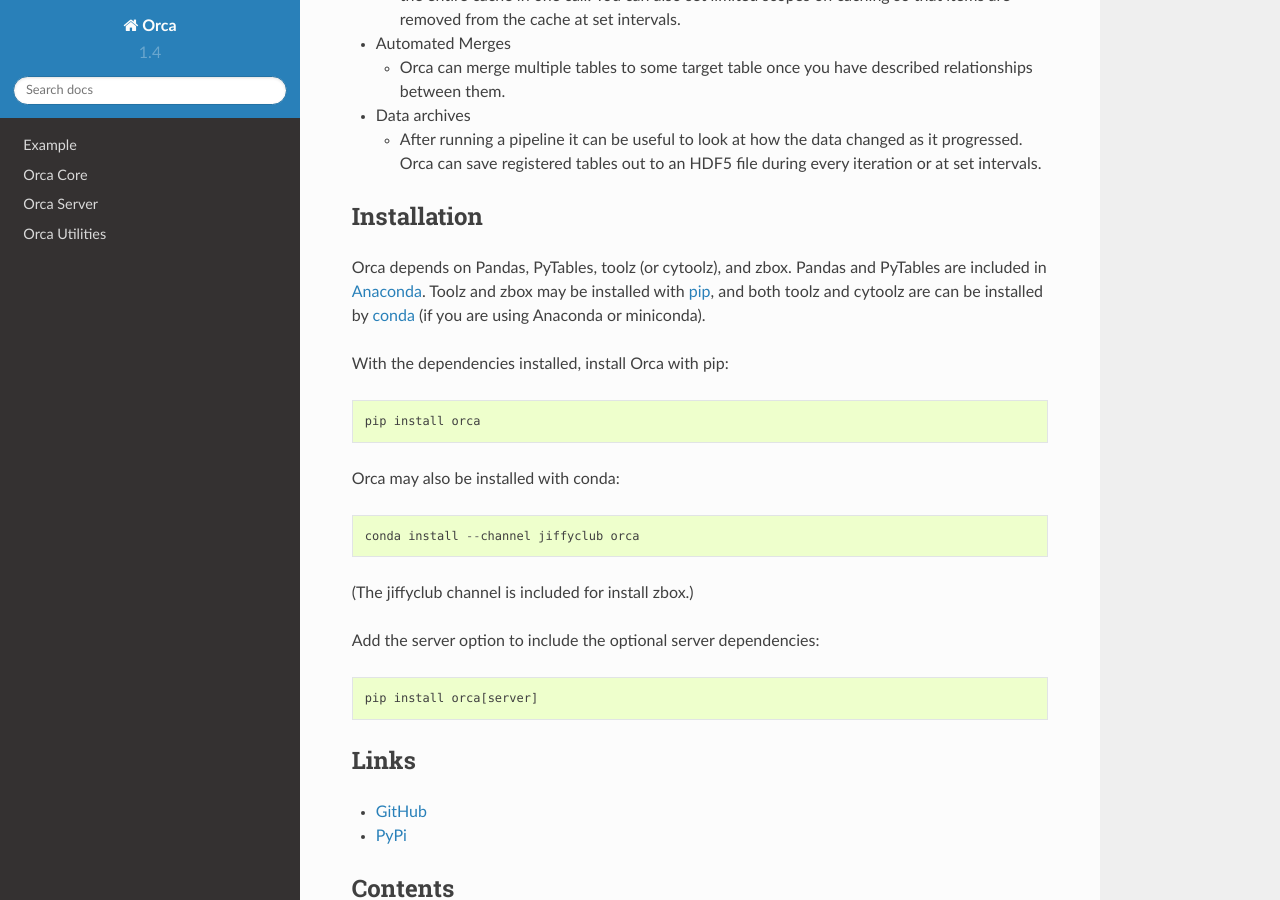
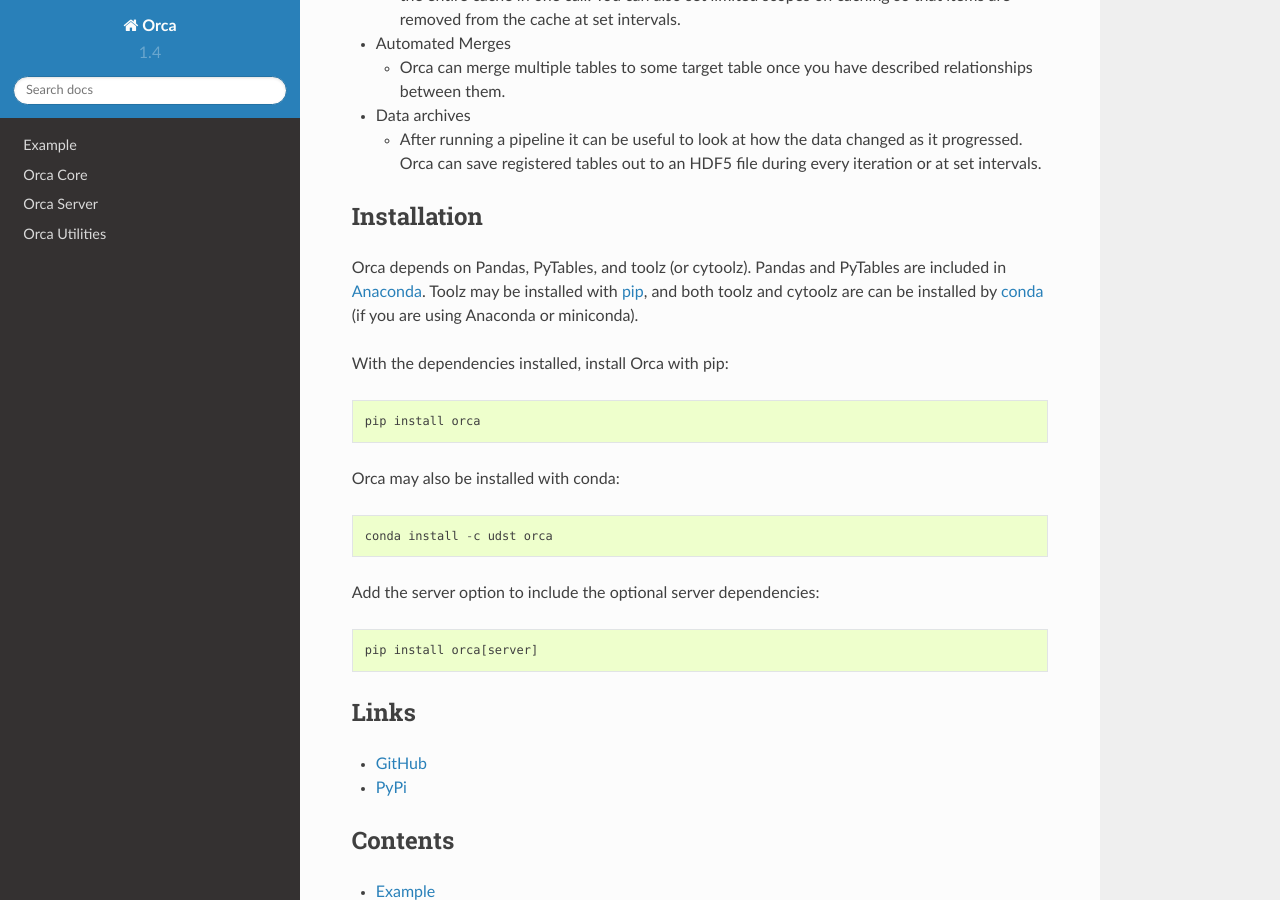
Before and after one commit to UDST/orca, a Sphinx documentation site: the page built from docs/index.rst, in a window 1280 px wide and 900 px high, scrolled down 1604 px. Built offline with Sphinx 7.4.7 and the Read the Docs theme 2.0.0, drawn with Linux system fonts in a browser that asks for light colours.

Commit message:
Convert zbox to tlz

```diff
--- a/appveyor.yml
+++ b/appveyor.yml
@@ -18,7 +18,7 @@ install:
   - conda info -a
   - "conda create -q -n test-environment python=%PYTHON_VERSION% cytoolz flask pandas pip pygments pytables pytest six"
   - activate test-environment
-  - pip install zbox pycodestyle
+  - pip install pycodestyle
   - pip install .
 
 test_script:
--- a/docs/index.rst
+++ b/docs/index.rst
@@ -119,9 +119,9 @@ Orca offers some conveniences for streamlining the construction of pipelines:
 Installation
 ------------
 
-Orca depends on Pandas, PyTables, toolz (or cytoolz), and zbox.
+Orca depends on Pandas, PyTables, and toolz (or cytoolz).
 Pandas and PyTables are included in `Anaconda <http://docs.continuum.io/anaconda/>`__.
-Toolz and zbox may be installed with `pip <https://pip.pypa.io/en/latest/index.html>`__,
+Toolz may be installed with `pip <https://pip.pypa.io/en/latest/index.html>`__,
 and both toolz and cytoolz are can be installed by
 `conda <http://conda.pydata.org/>`__ (if you are using Anaconda or miniconda).
 
@@ -131,9 +131,7 @@ With the dependencies installed, install Orca with pip::
 
 Orca may also be installed with conda::
 
-    conda install --channel jiffyclub orca
-
-(The jiffyclub channel is included for install zbox.)
+    conda install -c udst orca
 
 Add the server option to include the optional server dependencies::
 
```
Also changed, not shown: .travis.yml, 1 other file.
